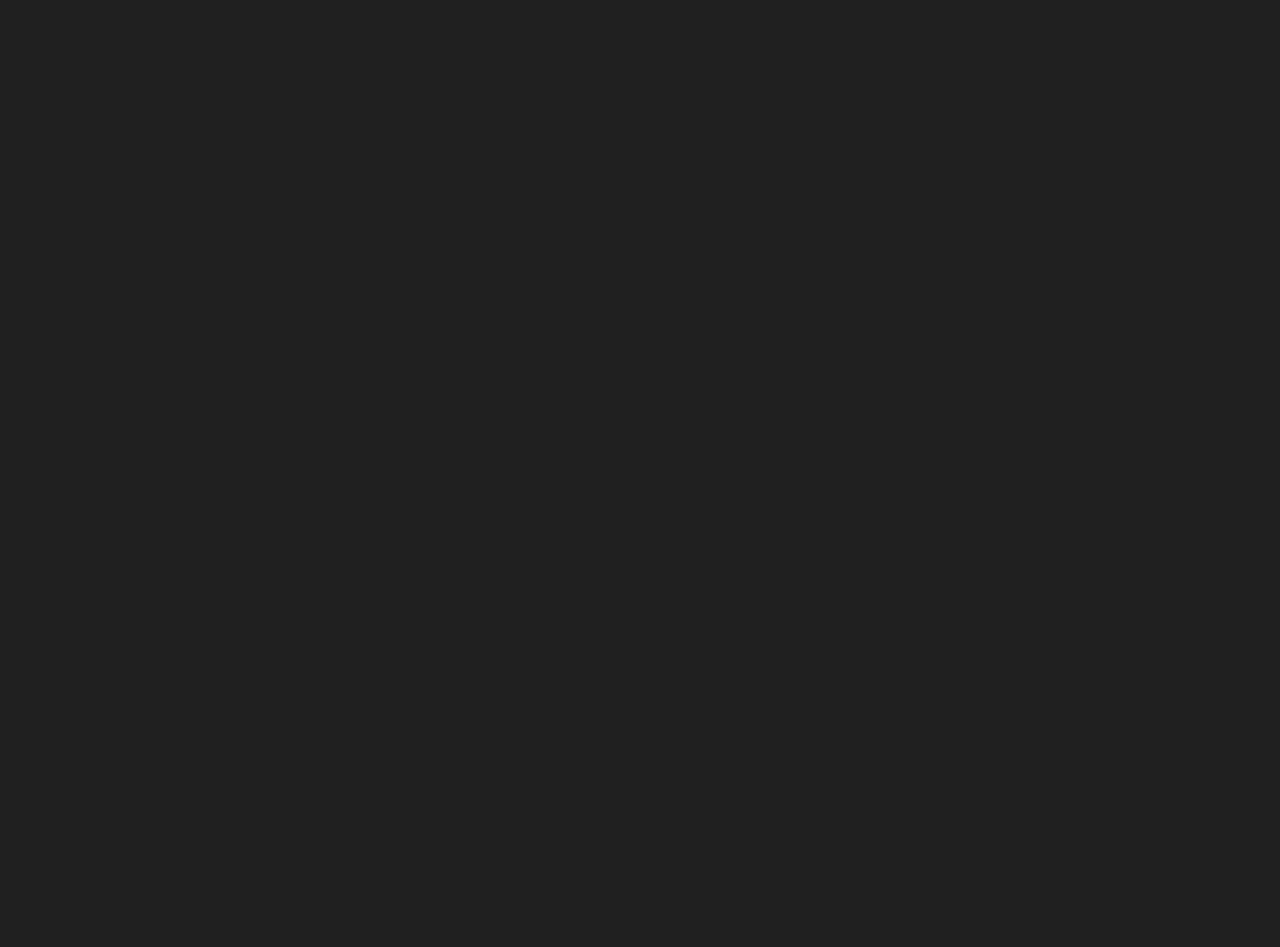
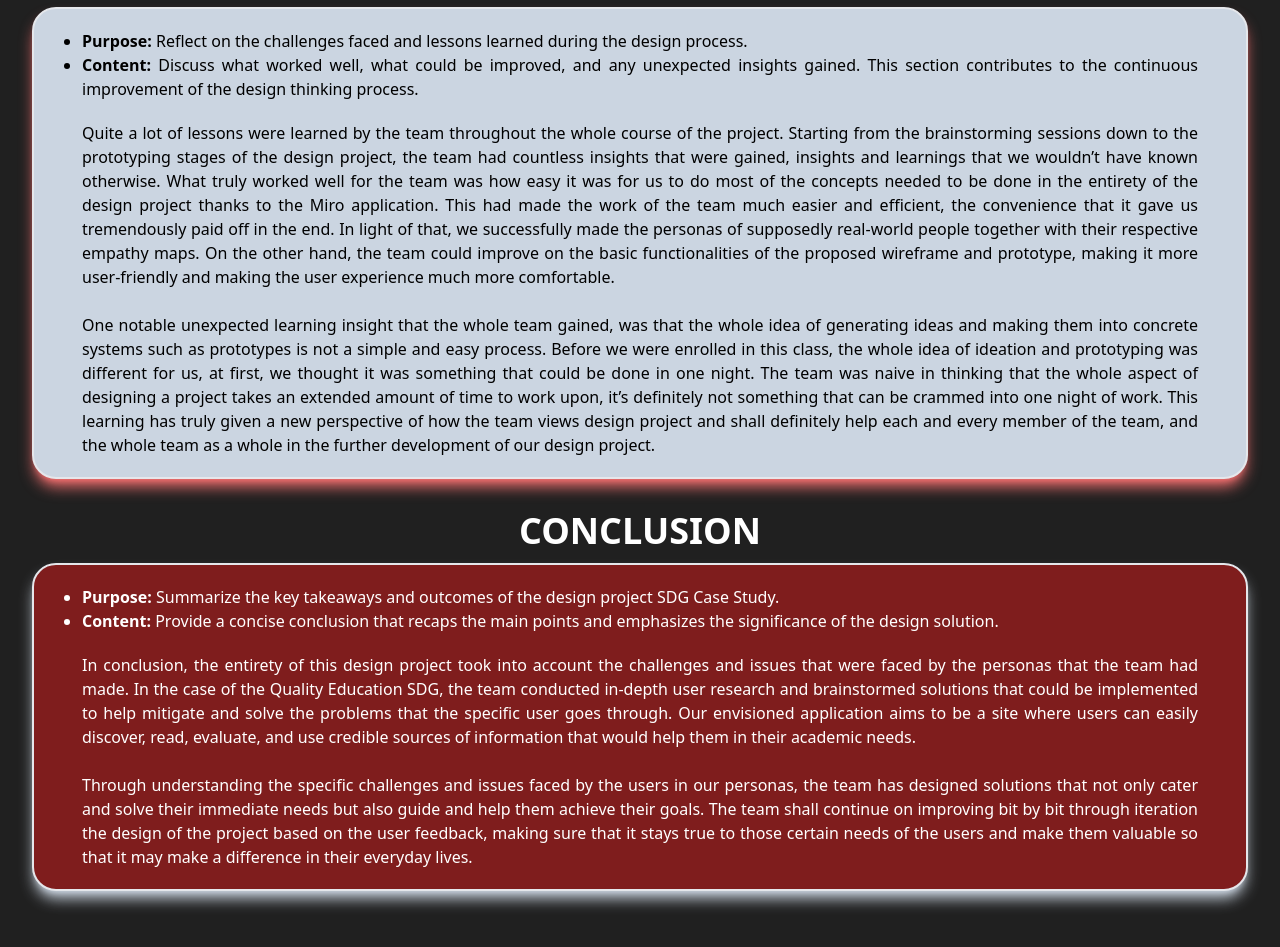
Before and after one commit to b1gmcdaddy/SDG-Case-Studies, a React (Vite) app: page /QualityEducSDG in a window 1280 px wide. Shown: the part 4940-5887 px from the top of the page. Before the commit the page ends 4903 px from the top, so only its background shows below. Built offline with nearby package versions, Linux system fonts and the light colour scheme; the HTML template or start-up script is replaced by a standard one; a web font is replaced by a local one.

Commit message:
final commit

```diff
--- a/src/pages/SDG2.jsx
+++ b/src/pages/SDG2.jsx
@@ -368,6 +368,96 @@ const SDG2 = () => {
           Re:Sources
         </h1>
       </div>
+
+      <div className="md:mt-8 xs:mt-10">
+        {/*Lesson Learned SECTION*/}
+        <h2 className="text-2xl font-bold text-white md:inline">
+          LESSONS LEARNED
+        </h2>
+        <div className="border-solid border-2 border-grey-500 bg-slate-300 rounded-3xl mt-3 md:px-12 xs:px-8 py-5 shadow-lg shadow-red-400">
+          <ul className="list-disc text-black md:text-justify md:text-md">
+            <li>
+              <b>Purpose:</b> Reflect on the challenges faced and lessons
+              learned during the design process.
+            </li>
+            <li>
+              <b>Content:</b> Discuss what worked well, what could be improved,
+              and any unexpected insights gained. This section contributes to
+              the continuous improvement of the design thinking process.
+            </li>
+          </ul>
+          <p className="text-black md:text-justify mt-5 md:text-md">
+            Quite a lot of lessons were learned by the team throughout the whole
+            course of the project. Starting from the brainstorming sessions down
+            to the prototyping stages of the design project, the team had
+            countless insights that were gained, insights and learnings that we
+            wouldn’t have known otherwise. What truly worked well for the team
+            was how easy it was for us to do most of the concepts needed to be
+            done in the entirety of the design project thanks to the Miro
+            application. This had made the work of the team much easier and
+            efficient, the convenience that it gave us tremendously paid off in
+            the end. In light of that, we successfully made the personas of
+            supposedly real-world people together with their respective empathy
+            maps. On the other hand, the team could improve on the basic
+            functionalities of the proposed wireframe and prototype, making it
+            more user-friendly and making the user experience much more
+            comfortable.
+            <br />
+            <br /> One notable unexpected learning insight that the whole team
+            gained, was that the whole idea of generating ideas and making them
+            into concrete systems such as prototypes is not a simple and easy
+            process. Before we were enrolled in this class, the whole idea of
+            ideation and prototyping was different for us, at first, we thought
+            it was something that could be done in one night. The team was naive
+            in thinking that the whole aspect of designing a project takes an
+            extended amount of time to work upon, it’s definitely not something
+            that can be crammed into one night of work. This learning has truly
+            given a new perspective of how the team views design project and
+            shall definitely help each and every member of the team, and the
+            whole team as a whole in the further development of our design
+            project.
+          </p>
+        </div>
+      </div>
+
+      <div className="md:mt-8 xs:mt-10 mb-14">
+        {/*Conclusion SECTION*/}
+        <h2 className="text-4xl font-bold text-white text-center">
+          CONCLUSION
+        </h2>
+        <div className="border-solid border-2 bg-red-900 rounded-3xl mt-3 md:px-12 xs:px-8 py-5 shadow-lg shadow-slate-300">
+          <ul className="list-disc text-white md:text-justify md:text-md">
+            <li>
+              <b>Purpose:</b> Summarize the key takeaways and outcomes of the
+              design project SDG Case Study.
+            </li>
+            <li>
+              <b>Content:</b> Provide a concise conclusion that recaps the main
+              points and emphasizes the significance of the design solution.
+            </li>
+          </ul>
+          <p className="text-white md:text-justify mt-5 md:text-md">
+            In conclusion, the entirety of this design project took into account
+            the challenges and issues that were faced by the personas that the
+            team had made. In the case of the Quality Education SDG, the team
+            conducted in-depth user research and brainstormed solutions that
+            could be implemented to help mitigate and solve the problems that
+            the specific user goes through. Our envisioned application aims to
+            be a site where users can easily discover, read, evaluate, and use
+            credible sources of information that would help them in their
+            academic needs.
+            <br />
+            <br /> Through understanding the specific challenges and issues
+            faced by the users in our personas, the team has designed solutions
+            that not only cater and solve their immediate needs but also guide
+            and help them achieve their goals. The team shall continue on
+            improving bit by bit through iteration the design of the project
+            based on the user feedback, making sure that it stays true to those
+            certain needs of the users and make them valuable so that it may
+            make a difference in their everyday lives.
+          </p>
+        </div>
+      </div>
     </>
   );
 };
```
